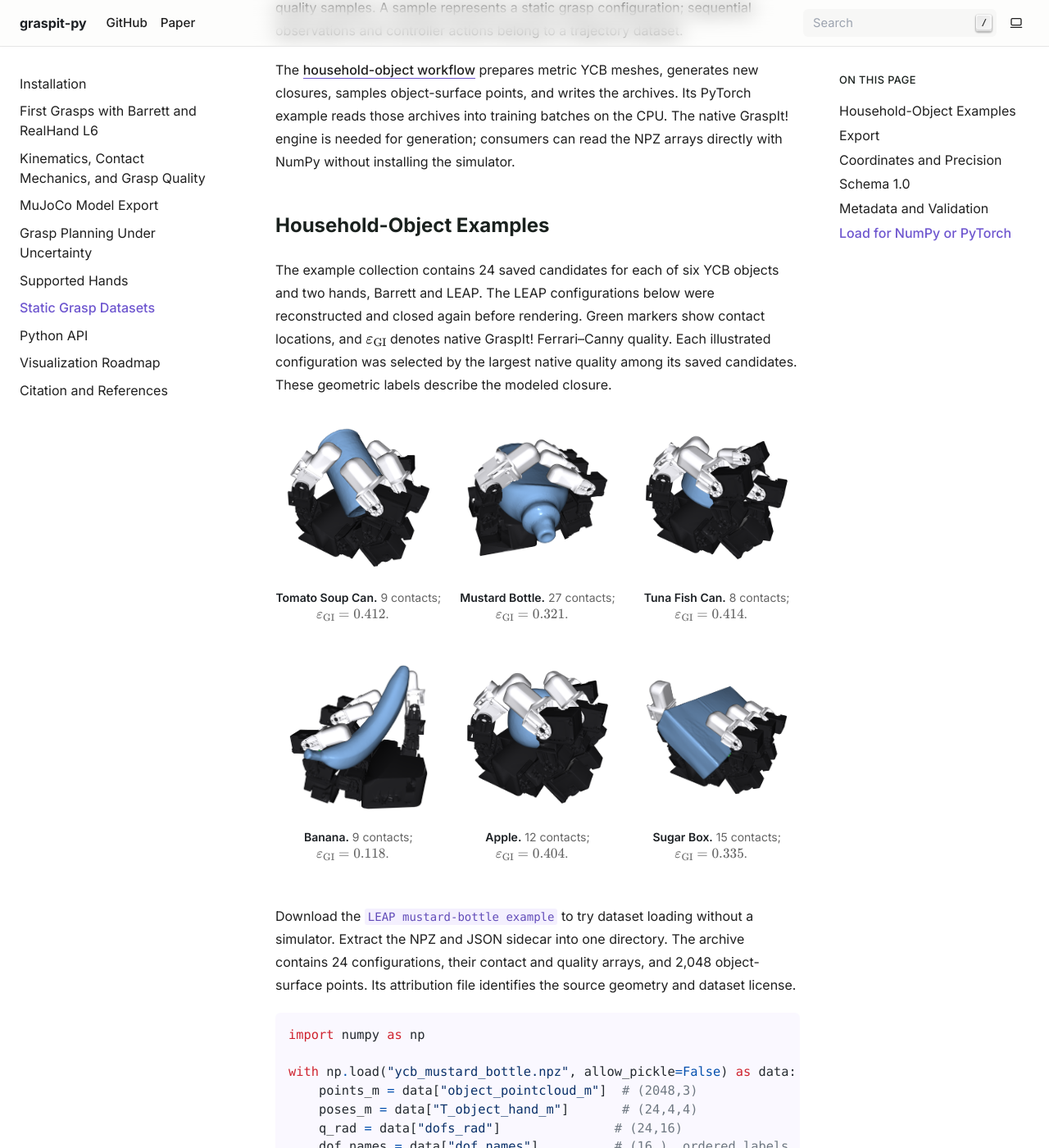
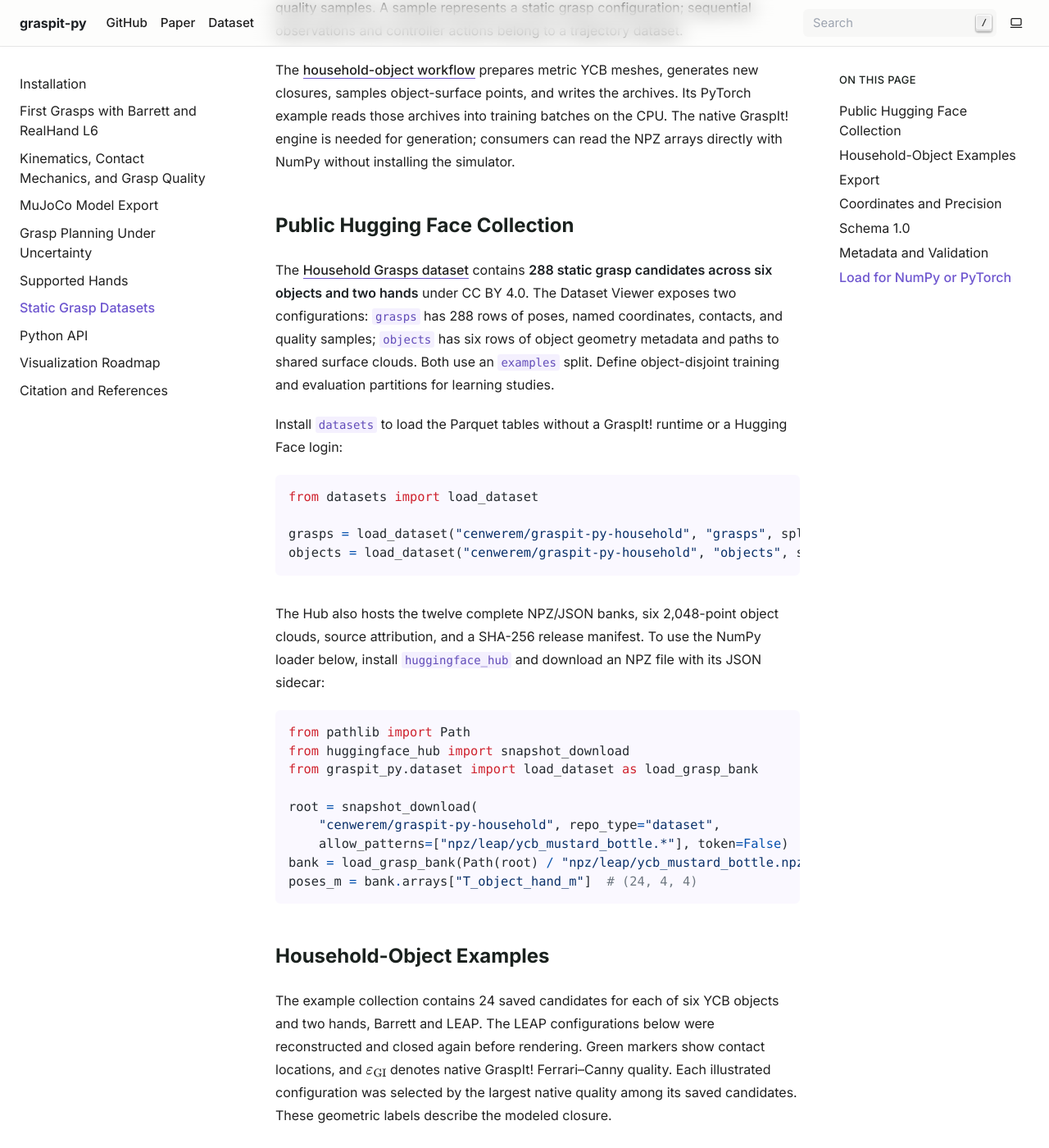
Before and after one commit to coenwerem/graspit-py, a Sphinx documentation site: the page built from docs/datasets.md, in a window 1280 px wide and 1400 px high, scrolled down 381 px. Shown: the whole window at 82% size. Built offline with Sphinx 7.4.7, drawn with Linux system fonts in a browser that asks for light colours.

Commit message:
link the public household grasp dataset

````diff
--- a/docs/conf.py
+++ b/docs/conf.py
@@ -18,6 +18,7 @@ html_theme_options = {
     "nav_links": [
         {"title": "GitHub", "url": "https://github.com/coenwerem/graspit-py"},
         {"title": "Paper", "url": "https://arxiv.org/pdf/2611.29011"},
+        {"title": "Dataset", "url": "https://huggingface.co/datasets/cenwerem/graspit-py-household"},
     ],
 }
 html_show_sourcelink = False
--- a/docs/datasets.md
+++ b/docs/datasets.md
@@ -16,6 +16,43 @@ prepares metric YCB meshes, generates new closures, samples object-surface point
 and writes the archives. Its PyTorch example reads those archives into training
 batches on the CPU. The native GraspIt! engine is needed for generation; consumers
 can read the NPZ arrays directly with NumPy without installing the simulator.
+
+## Public Hugging Face Collection
+
+The [Household Grasps dataset](https://huggingface.co/datasets/cenwerem/graspit-py-household)
+contains **288 static grasp candidates across six objects and two hands** under
+CC BY 4.0. The Dataset Viewer exposes two configurations: `grasps` has 288 rows
+of poses, named coordinates, contacts, and quality samples; `objects` has six
+rows of object geometry metadata and paths to shared surface clouds. Both use
+an `examples` split. Define object-disjoint training and evaluation partitions
+for learning studies.
+
+Install `datasets` to load the Parquet tables without a GraspIt! runtime or a
+Hugging Face login:
+
+```python
+from datasets import load_dataset
+
+grasps = load_dataset("cenwerem/graspit-py-household", "grasps", split="examples")
+objects = load_dataset("cenwerem/graspit-py-household", "objects", split="examples")
+```
+
+The Hub also hosts the twelve complete NPZ/JSON banks, six 2,048-point object
+clouds, source attribution, and a SHA-256 release manifest. To use the NumPy
+loader below, install `huggingface_hub` and download an NPZ file with its JSON
+sidecar:
+
+```python
+from pathlib import Path
+from huggingface_hub import snapshot_download
+from graspit_py.dataset import load_dataset as load_grasp_bank
+
+root = snapshot_download(
+    "cenwerem/graspit-py-household", repo_type="dataset",
+    allow_patterns=["npz/leap/ycb_mustard_bottle.*"], token=False)
+bank = load_grasp_bank(Path(root) / "npz/leap/ycb_mustard_bottle.npz")
+poses_m = bank.arrays["T_object_hand_m"]  # (24, 4, 4)
+```
 
 ## Household-Object Examples
 
````
Also changed, not shown: README.md (+6 -0 lines), docs/index.md (+5 -0 lines).
